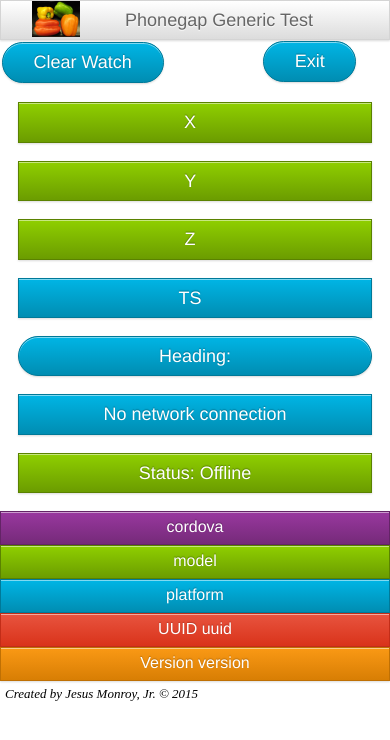
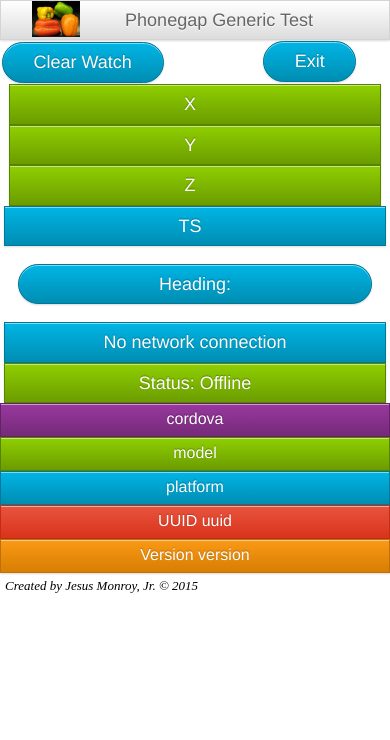
Before and after one commit to jessemonroy650/PG-BotDrive, a plain HTML site: page index.html in a window 390 px wide. Drawn offline with Linux system fonts and the light colour scheme; some packages are replaced by stand-ins of ours.

Commit message:
layout changes

```diff
--- a/index.html
+++ b/index.html
@@ -69,19 +69,19 @@
 
 <span onclick='clearWatch()'><button class="button button-pill button-primary button-large" style="margin:0.1em">Clear Watch</button></span>
 
-<div id=ax class="button button-block button-action button-large" style="margin:1em;">X <span id=accelX></span></div>
-
-<div id=ay class="button button-block button-action button-large" style="margin:1em;">Y <span id=accelY></span></div>
-
-<div id=az class="button button-block button-action button-large" style="margin:1em;">Z <span id=accelZ></span></div>
-
-<div id=ts class="button button-block button-primary button-large" style="margin:1em;">TS <span id=timestamp></span></div>
+<div id=gforceInformation> <!-- aka accelerometer -->
+	<div id=ax class="button button-block button-action button-large" style="margin:0 0.5em;">X <span id=accelX></span></div>
+	<div id=ay class="button button-block button-action button-large" style="margin:0 0.5em;">Y <span id=accelY></span></div>
+	<div id=az class="button button-block button-action button-large" style="margin:0 0.5em;">Z <span id=accelZ></span></div>
+	<div id=ts class="button button-block button-primary button-large" style="margin:0 0.2em;">TS <span id=timestamp></span></div>
+</div>
 
 <div id=hd class="button button-block button-pill button-primary button-large" style="margin:1em;">Heading: <span id=heading></span></div>
 
-<div id=nt class="button button-block button-primary button-large" style="margin:1em;"><span id=networktype>No network connection</span></div>
-
-<div id=ns class="button button-block button-action button-large" style="margin:1em;">Status: <span id=networkstatus>Offline</span></div>
+<div id=networkInformation>
+	<div id=nt class="button button-block button-primary button-large" style="margin:0 0.2em;"><span id=networktype>No network connection</span></div>
+	<div id=ns class="button button-block button-action button-large" style="margin:0 0.2em;">Status: <span id=networkstatus>Offline</span></div>
+</div>
 
 <div id=deviceInformation>
 	<div id=c class="button button-block button-royal">cordova <span id=cordova></span></div>
```
